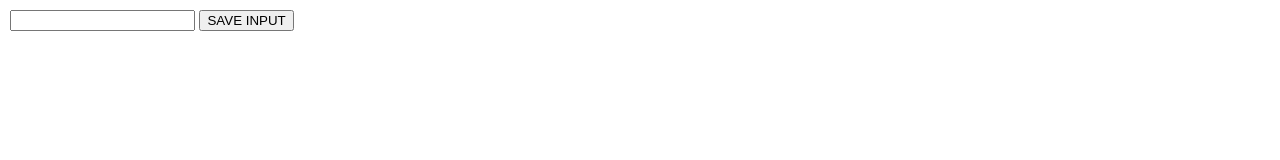
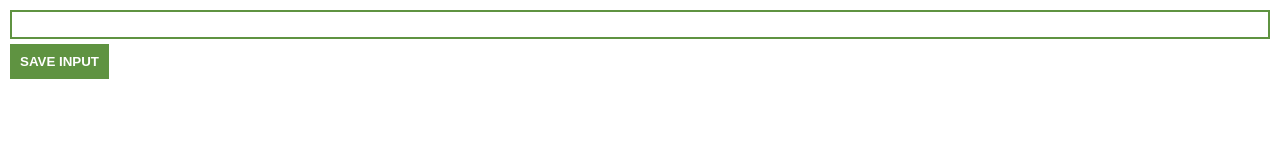
Before and after one commit to ad-monir2001/learn-javascript-scrimba, a plain HTML site: page BuildCrome Extension/index.html in a window 1280 px wide. Drawn offline with Linux system fonts and the light colour scheme.

Commit message:
input field and button style done

```diff
--- a/BuildCrome Extension/index.css
+++ b/BuildCrome Extension/index.css
@@ -1,7 +1,7 @@
 body {
-    margin: 0;
-    padding: 10px;
-    font-family: Arial, Helvetica, sans-serif;
+  margin: 0;
+  padding: 10px;
+  font-family: Arial, Helvetica, sans-serif;
 }
 
 /*
@@ -12,11 +12,20 @@ green color -> #5f9341
 
 */
 
-
 input {
-
+  width: 100%;
+  border: 2px solid #5f9341;
+  padding: 5px;
+  box-sizing: border-box;
 }
 
 button {
-
+    background: #5f9341;
+    color: #fff;
+    padding: 10px;
+    font-weight: bold;
+    border: none;
+    display: inline-block;
+    margin-top: 5px;
+    font-family: Arial, Helvetica, sans-serif;
 }
```
